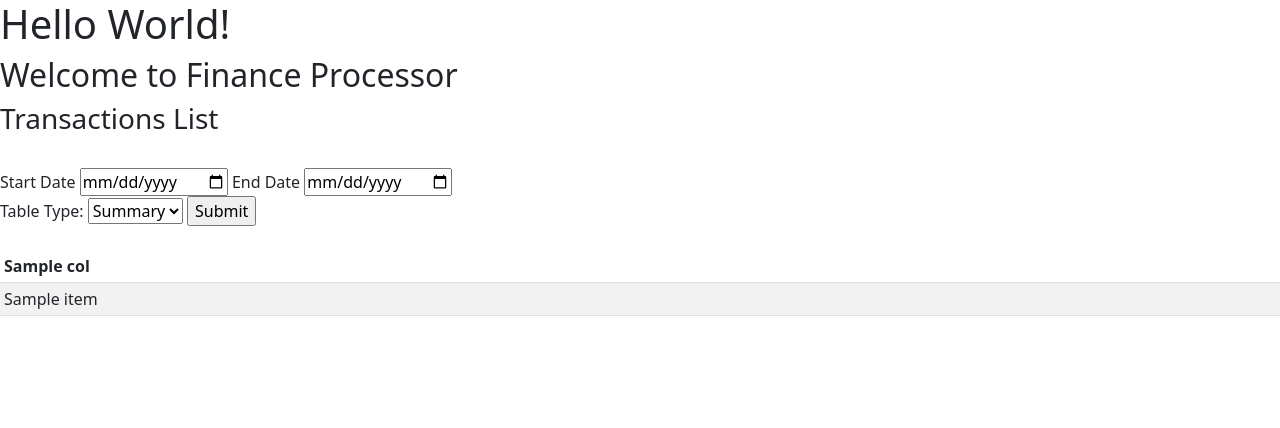
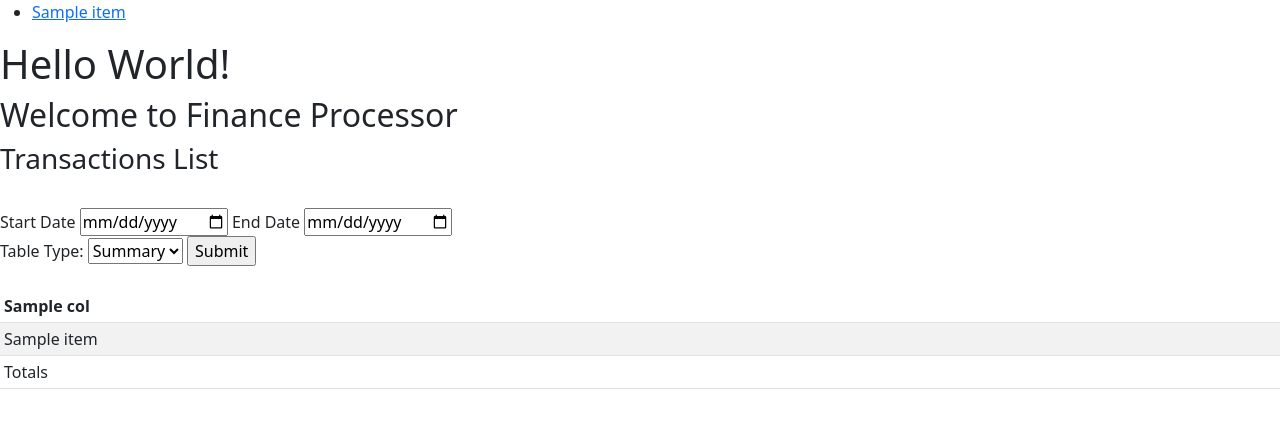
Before and after one commit to Leepzig/flask-finance-website, a Flask app: template templates/spread_sheet.html in a window 1280 px wide. Shown: the top 428 px of the page. Run offline with Flask 2, Linux system fonts and the light colour scheme; the template is opened without the code that fills it: most values are stand-ins (such as "Sample title", 1, 10 or a date in 2020); parts of the project's set-up code (start-up, migrations or seed data) failed here and were passed over.

Commit message:
made it so that users are able to upload

```diff
--- a/main.py
+++ b/main.py
@@ -1,4 +1,5 @@
 from flask import Flask, render_template, request, url_for, flash, redirect
+from flask_navigation import Navigation
 from werkzeug.utils import secure_filename
 import db.db as db
 import os
@@ -9,6 +10,7 @@
 # app.config['MAX_CONTENT_LENGTH'] = 16 * 1000 * 1000
 
 app = Flask(__name__)
+nav = Navigation(app)
 app.config['UPLOAD_FOLDER'] = UPLOAD_FOLDER
 
 def allowed_file(filename):
@@ -16,15 +18,21 @@
 
 ##########Routes##################
 
+nav.Bar('top', [
+    nav.Item('Home', 'index'),
+    nav.Item('Upload', 'upload_file'),
+    nav.Item('Dashboard', 'get_table')
+])
+
+
+
 @app.route("/")
-def welcome():
+def index():
     return render_template("index.html")
 
 @app.route("/upload", methods=["POST", "GET"])
 def upload_file():
-    print(request.files)
     test = 'file' not in request.files
-    print(f"TESTTTTTTTTT: {test}")
     if request.method=="POST":
         if 'file' not in request.files:
             flash('No file chosen')
@@ -36,20 +44,22 @@
         if file and allowed_file(file.filename):
             filename = secure_filename(file.filename)
             file.save(os.path.join(app.config['UPLOAD_FOLDER'], filename))
-            ## what to do after this?
-        return render_template("spread_sheet.html", dataframe=db.get_transactions_in_specified_time("2022-12-1", "2022-12-31"))
+            print(filename)
+            print(app.config['UPLOAD_FOLDER'])
+            print(file)
+            db.insert_many(app.config['UPLOAD_FOLDER']+'/'+filename)
+        return render_template("spread_sheet.html", dataframe=db.get_recently_uploaded_data())
     return render_template("upload.html")
 
-@app.route("/home", methods=["POST", "GET"])
+@app.route("/dashboard", methods=["POST", "GET"])
 def get_table():
     if request.method == "POST":
-        print(request.form)
         if request.form['table_type'] == 'summary':
             return render_template("spread_sheet.html", dataframe=db.get_transactions_summary_timeframe(request.form['start_date'], request.form['end_date']))
         elif request.form['table_type'] == 'details':
             return render_template("spread_sheet.html", dataframe=db.get_transactions_in_specified_time(request.form['start_date'], request.form['end_date']))
     else:
-        return render_template("index.html")
+        return render_template("spread_sheet.html", dataframe=[])
 
 @app.route("/login")
 def login():
--- a/templates/index.html
+++ b/templates/index.html
@@ -6,6 +6,13 @@
     </head>
 
     <body>
+        <ul>
+            {% for item in nav.top %}
+            <li class="{{ 'active' if item.is_active else '' }}">
+                <a href="{{ item.url }}">{{ item.label }}</a>
+            </li>
+            {% endfor %}
+        </ul>
         <h1>Hello World!</h1>
         <h2>Welcome to Finance Processor</h2>
         <div class="dashboard">
--- a/templates/spread_sheet.html
+++ b/templates/spread_sheet.html
@@ -37,6 +37,15 @@
                 {%endfor%}
             </tr>
             {% endfor %}
+            <tr>
+                <td>Totals</td>
+                {% for col in dataframe['columns']%}
+                    {%if col == dataframe['columns'][-1]%}
+                        <td>{{dataframe['total']}}</td>
+                    {%endif%}
+                {% endfor %}
+            </tr>
+
         </tbody>
     </table>
 </div>
```
Also changed, not shown: db/db.py (+2 -8 lines).
